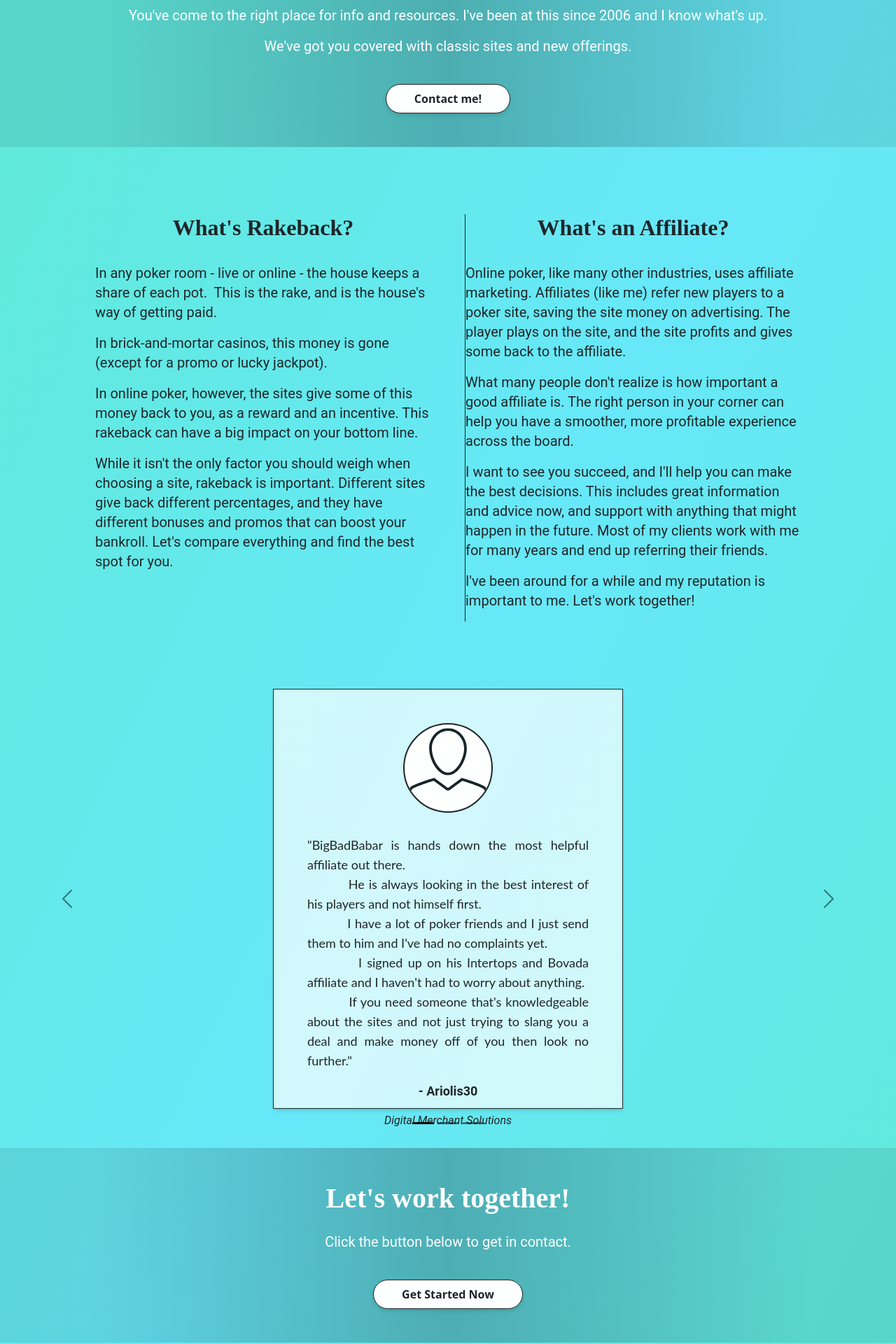
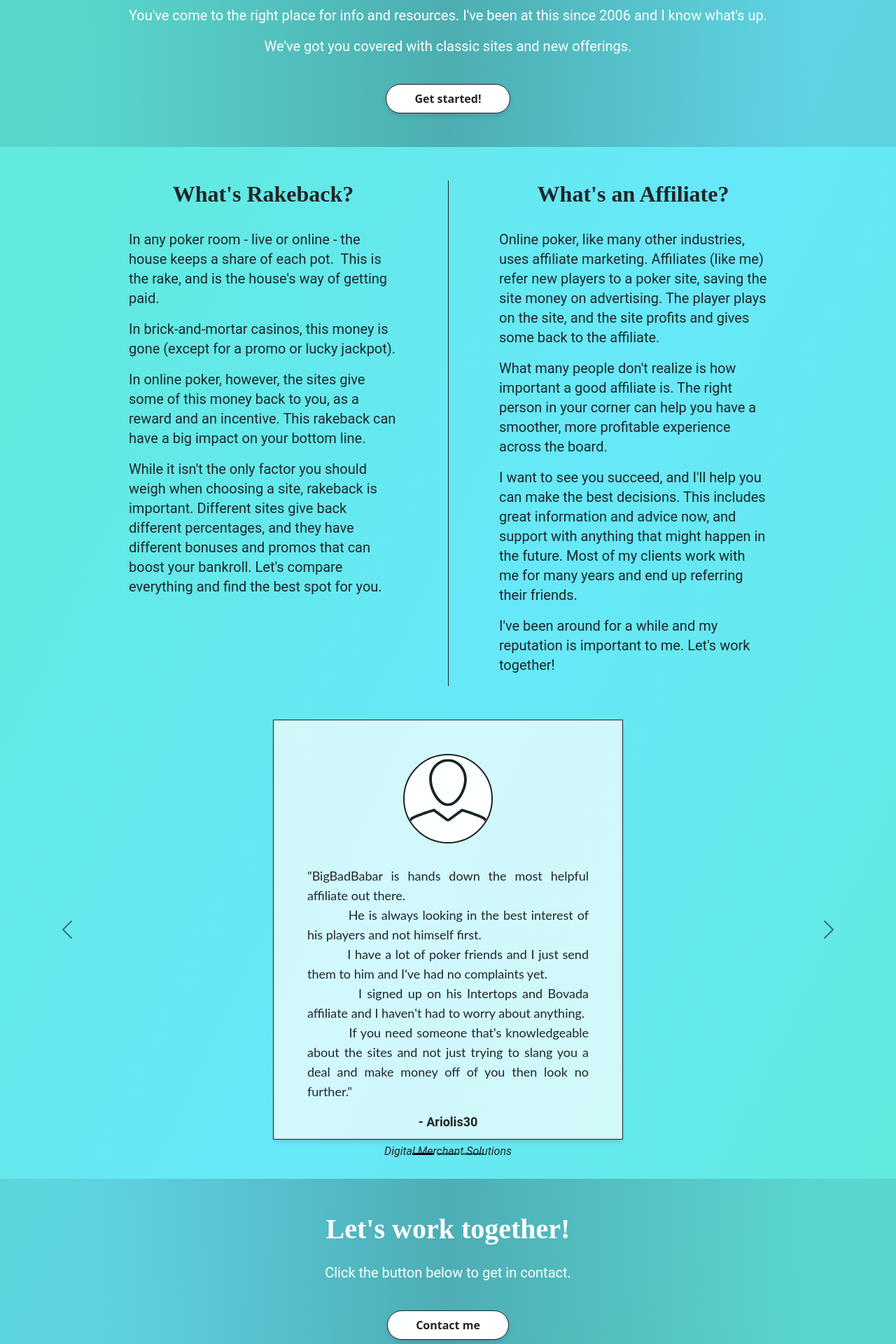
Before and after one commit to oceanhillman/bigbadbabar, a React (Create React App) app: page / in a window 1280 px wide. Shown: the part 260-2180 px from the top of the page at 70% size. Built offline with nearby package versions, Linux system fonts and the light colour scheme.

Commit message:
Update component props

```diff
--- a/src/pages/Home.jsx
+++ b/src/pages/Home.jsx
@@ -9,7 +9,7 @@ import customer from "../images/customer.svg";
 
 function Home() {
     return (
-        <React.Fragment>
+        <div className="flex flex-col min-h-screen max-w-screen">
             <Header />
             <ActionBanner
                 title={"Welcome!"}
@@ -18,10 +18,11 @@ function Home() {
                     "You've come to the right place for info and resources. I've been at this since 2006 and I know what's up.",
                     "We've got you covered with classic sites and new offerings.",
                 ]}
-                call="Contact me!"
-                actionURL="/contact"
+                call="Get started!"
+                actionURL="/online-poker"
             />
-            <div className="grid grid-cols-2 auto-cols-max xl:mx-28 lg:mt-24 pb-5 lg:divide-x divide-dark">
+            <div className="grid grid-cols-2 auto-cols-max mt-5 xl:mx-28 lg:divide-x divide-dark">
+                <div className="col-span-2 lg:col-span-1 px-lg-5">
                     <Informational
                         title={"What's Rakeback?"}
                         content={[
@@ -30,7 +31,10 @@ function Home() {
                             "In online poker, however, the sites give some of this money back to you, as a reward and an incentive. This rakeback can have a big impact on your bottom line.",
                             "While it isn't the only factor you should weigh when choosing a site, rakeback is important. Different sites give back different percentages, and they have different bonuses and promos that can boost your bankroll. Let's compare everything and find the best spot for you."
                         ]}
+                        maxColumns={2}
                     />
+                </div>
+                <div className="col-span-2 lg:col-span-1 px-lg-5">
                     <Informational
                         title={"What's an Affiliate?"}
                         content={[
@@ -41,6 +45,7 @@ function Home() {
                         ]}
                     />
                 </div>
+            </div>
             <div className="flex flex-col justify-content-center items-center">
                 <Testimonial />
             </div>
@@ -49,14 +54,14 @@ function Home() {
                 content={[
                     "Click the button below to get in contact."
                 ]}
-                call="Get Started Now"
-                action="/contact"
+                call="Contact me"
+                actionURL="/contact"
             />
             <br></br>
             <br></br>
             <br></br>
             <Footer />
-        </React.Fragment>
+        </div>
 
     );
 }
```
Lines whose indentation alone changed are shown as unchanged.
